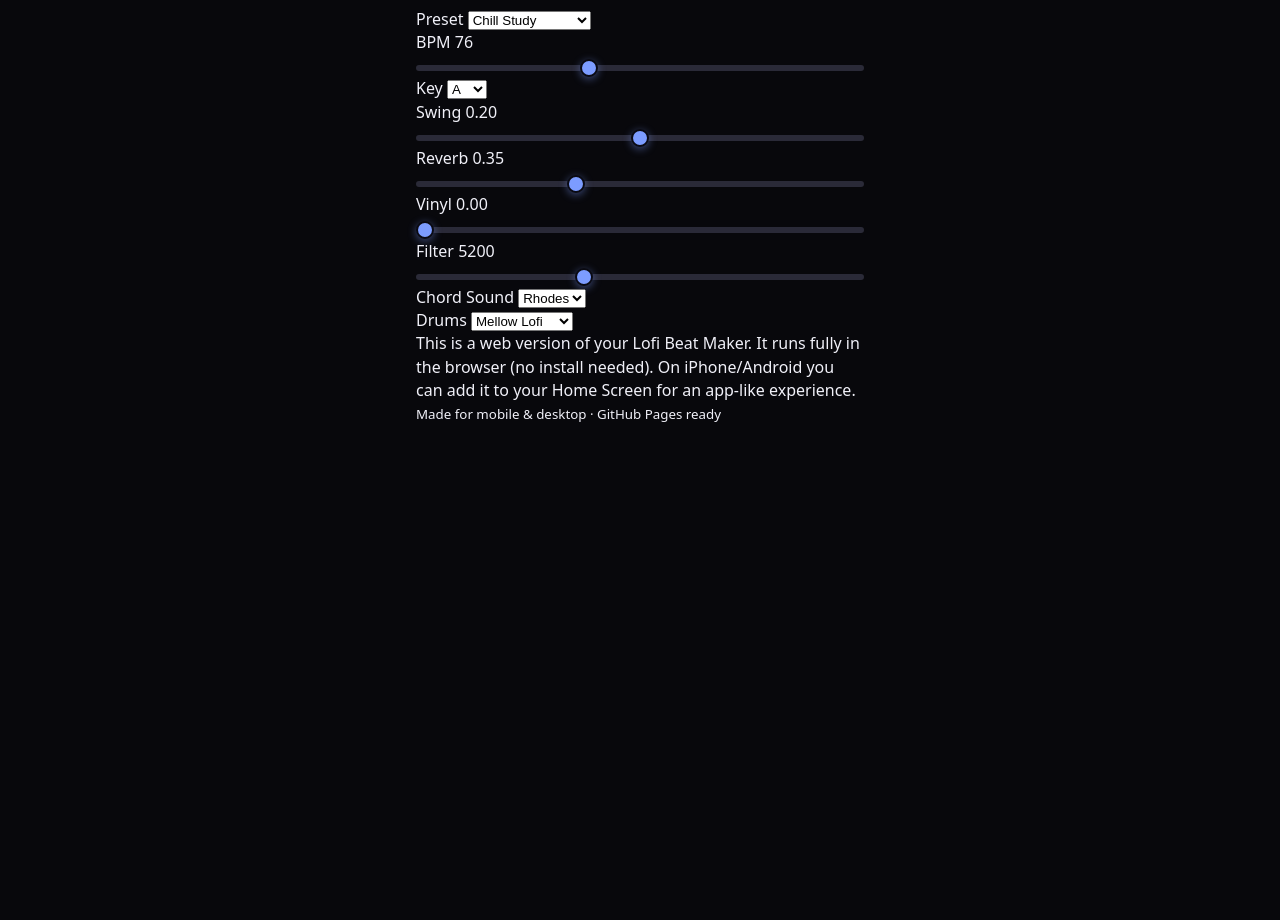
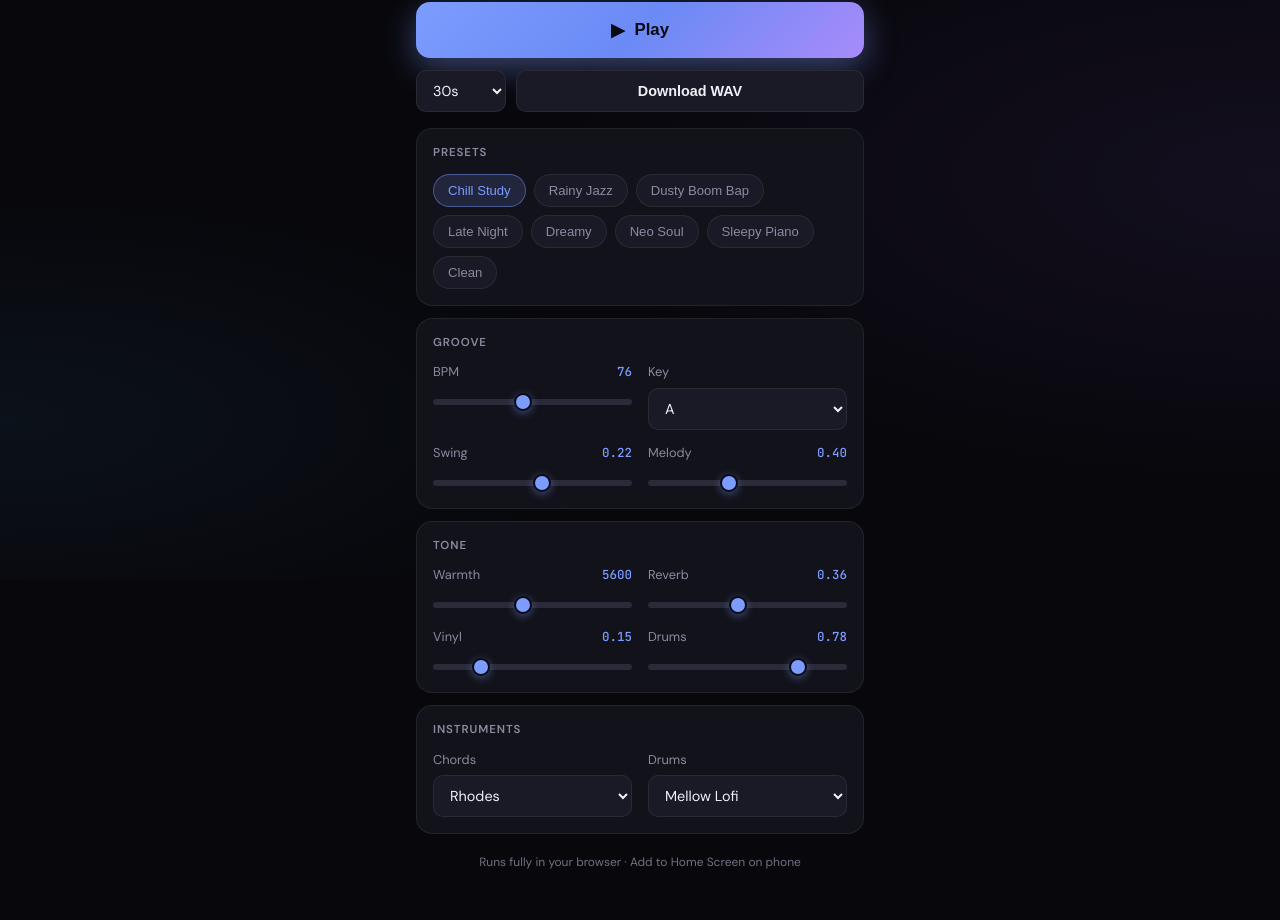
Before and after one commit to Nasaremix-maker/lofi-beat-maker, a plain HTML site: page index.html in a window 1280 px wide. Shown: the part 220-1140 px from the top of the page. Before the commit the page ends 800 px from the top, so only its background shows below. Drawn offline with Linux system fonts and the light colour scheme.

Commit message:
Add files via upload

```diff
--- a/index.html
+++ b/index.html
@@ -2,108 +2,154 @@
 <html lang="en">
 <head>
   <meta charset="UTF-8" />
-  <meta name="viewport" content="width=device-width, initial-scale=1.0, maximum-scale=1.0, user-scalable=no" />
-  <meta name="theme-color" content="#0f0f13" />
+  <meta name="viewport" content="width=device-width, initial-scale=1.0, maximum-scale=1.0, user-scalable=no, viewport-fit=cover" />
+  <meta name="theme-color" content="#08080c" />
   <meta name="apple-mobile-web-app-capable" content="yes" />
   <meta name="apple-mobile-web-app-status-bar-style" content="black-translucent" />
+  <meta name="description" content="Procedural lofi beat maker – generate chill beats in your browser" />
   <title>Lofi Beat Maker</title>
   <link rel="manifest" href="manifest.json" />
+  <link rel="preconnect" href="https://fonts.googleapis.com" />
+  <link rel="preconnect" href="https://fonts.gstatic.com" crossorigin />
+  <link href="https://fonts.googleapis.com/css2?family=DM+Sans:ital,opsz,wght@0,9..40,400;0,9..40,500;0,9..40,600;0,9..40,700;1,9..40,400&family=JetBrains+Mono:wght@400;500&display=swap" rel="stylesheet" />
   <link rel="stylesheet" href="style.css" />
 </head>
 <body>
+  <div class="bg-glow"></div>
   <div class="app">
-    <header>
+
+    <header class="header">
+      <div class="brand">
+        <div class="logo-mark">♪</div>
+        <div>
           <h1>Lofi Beat Maker</h1>
-      <p class="subtitle">Web Edition · Works on phone & desktop</p>
+          <p class="tag">Web Studio</p>
+        </div>
+      </div>
+      <button id="randomBtn" class="ghost-btn" title="New variation">
+        <span>🎲</span> New
+      </button>
     </header>
 
+    <div class="viz-card">
+      <canvas id="viz"></canvas>
+      <div class="viz-meta">
+        <span id="status">Ready</span>
+        <span id="barInfo">—</span>
+      </div>
+    </div>
+
     <section class="transport">
-      <button id="playBtn" class="play-btn">▶ Play</button>
-      <div class="status" id="status">Ready</div>
-      <button id="downloadBtn" class="secondary">Download WAV</button>
+      <button id="playBtn" class="play-btn">
+        <span class="icon">▶</span>
+        <span class="label">Play</span>
+      </button>
+      <div class="export-row">
+        <select id="exportLen" class="select-sm">
+          <option value="15">15s</option>
+          <option value="30" selected>30s</option>
+          <option value="60">1 min</option>
+          <option value="120">2 min</option>
+        </select>
+        <button id="downloadBtn" class="btn-secondary">Download WAV</button>
+      </div>
     </section>
 
-    <section class="presets">
-      <label>Preset</label>
-      <select id="preset">
-        <option value="chill">Chill Study</option>
-        <option value="rainy">Rainy Jazz</option>
-        <option value="dusty">Dusty Boom Bap</option>
-        <option value="night">Late Night Drive</option>
-        <option value="dreamy">Dreamy Pads</option>
-        <option value="neo">Neo Soul</option>
-        <option value="piano">Sleepy Piano</option>
-        <option value="clean">Clean Studio</option>
-      </select>
+    <section class="card">
+      <div class="card-title">Presets</div>
+      <div class="preset-row" id="presetGrid">
+        <button class="chip active" data-p="chill">Chill Study</button>
+        <button class="chip" data-p="rainy">Rainy Jazz</button>
+        <button class="chip" data-p="dusty">Dusty Boom Bap</button>
+        <button class="chip" data-p="night">Late Night</button>
+        <button class="chip" data-p="dreamy">Dreamy</button>
+        <button class="chip" data-p="neo">Neo Soul</button>
+        <button class="chip" data-p="piano">Sleepy Piano</button>
+        <button class="chip" data-p="clean">Clean</button>
+      </div>
     </section>
 
-    <section class="controls">
-      <div class="control">
-        <label>BPM <span id="bpmVal">76</span></label>
-        <input type="range" id="bpm" min="55" max="110" value="76" />
+    <section class="card">
+      <div class="card-title">Groove</div>
+      <div class="grid-2">
+        <div class="field">
+          <div class="field-top"><label>BPM</label><span id="bpmVal" class="mono">76</span></div>
+          <input type="range" id="bpm" min="58" max="98" value="76" />
         </div>
-      <div class="control">
-        <label>Key</label>
-        <select id="key">
+        <div class="field">
+          <div class="field-top"><label>Key</label></div>
+          <select id="key" class="select">
             <option>C</option><option>C#</option><option>D</option><option>D#</option>
             <option>E</option><option>F</option><option>F#</option><option>G</option>
             <option>G#</option><option selected>A</option><option>A#</option><option>B</option>
           </select>
         </div>
-      <div class="control">
-        <label>Swing <span id="swingVal">0.20</span></label>
-        <input type="range" id="swing" min="0" max="0.4" step="0.01" value="0.20" />
+        <div class="field">
+          <div class="field-top"><label>Swing</label><span id="swingVal" class="mono">0.22</span></div>
+          <input type="range" id="swing" min="0" max="0.40" step="0.01" value="0.22" />
         </div>
-      <div class="control">
-        <label>Reverb <span id="reverbVal">0.35</span></label>
-        <input type="range" id="reverb" min="0" max="1" step="0.01" value="0.35" />
+        <div class="field">
+          <div class="field-top"><label>Melody</label><span id="melodyVal" class="mono">0.40</span></div>
+          <input type="range" id="melody" min="0" max="1" step="0.01" value="0.40" />
         </div>
-      <div class="control">
-        <label>Vinyl <span id="vinylVal">0.00</span></label>
-        <input type="range" id="vinyl" min="0" max="1" step="0.01" value="0.00" />
-      </div>
-      <div class="control">
-        <label>Filter <span id="filterVal">5200</span></label>
-        <input type="range" id="filter" min="1200" max="12000" step="100" value="5200" />
       </div>
     </section>
 
-    <section class="row">
-      <div class="control">
-        <label>Chord Sound</label>
-        <select id="chordInst">
-          <option>Rhodes</option>
-          <option>Piano</option>
-          <option>Pad</option>
-          <option>Pluck</option>
-        </select>
+    <section class="card">
+      <div class="card-title">Tone</div>
+      <div class="grid-2">
+        <div class="field">
+          <div class="field-top"><label>Warmth</label><span id="filterVal" class="mono">5600</span></div>
+          <input type="range" id="filter" min="2000" max="10000" step="100" value="5600" />
         </div>
-      <div class="control">
-        <label>Drums</label>
-        <select id="drums">
-          <option>Mellow Lofi</option>
-          <option>Boom Bap</option>
-          <option>Head Nod</option>
-          <option>Sparse</option>
-          <option>Jazzy Shuffle</option>
-          <option>No Drums</option>
-        </select>
+        <div class="field">
+          <div class="field-top"><label>Reverb</label><span id="reverbVal" class="mono">0.36</span></div>
+          <input type="range" id="reverb" min="0" max="0.80" step="0.01" value="0.36" />
+        </div>
+        <div class="field">
+          <div class="field-top"><label>Vinyl</label><span id="vinylVal" class="mono">0.15</span></div>
+          <input type="range" id="vinyl" min="0" max="0.70" step="0.01" value="0.15" />
+        </div>
+        <div class="field">
+          <div class="field-top"><label>Drums</label><span id="drumsVal" class="mono">0.78</span></div>
+          <input type="range" id="drumsVol" min="0" max="1" step="0.01" value="0.78" />
+        </div>
       </div>
     </section>
 
-    <section class="info">
-      <p>This is a web version of your Lofi Beat Maker. It runs fully in the browser (no install needed). On iPhone/Android you can add it to your Home Screen for an app-like experience.</p>
+    <section class="card">
+      <div class="card-title">Instruments</div>
+      <div class="grid-2">
+        <div class="field">
+          <label>Chords</label>
+          <select id="chordInst" class="select">
+            <option value="Rhodes">Rhodes</option>
+            <option value="Piano">Piano</option>
+            <option value="Pad">Pad</option>
+            <option value="Pluck">Pluck</option>
+          </select>
+        </div>
+        <div class="field">
+          <label>Drums</label>
+          <select id="drums" class="select">
+            <option value="Mellow">Mellow Lofi</option>
+            <option value="BoomBap">Boom Bap</option>
+            <option value="HeadNod">Head Nod</option>
+            <option value="Sparse">Sparse</option>
+            <option value="Jazzy">Jazzy Shuffle</option>
+            <option value="None">No Drums</option>
+          </select>
+        </div>
+      </div>
     </section>
 
-    <footer>
-      <small>Made for mobile & desktop · GitHub Pages ready</small>
-    </footer>
+    <p class="foot">Runs fully in your browser · Add to Home Screen on phone</p>
   </div>
 
   <script src="app.js"></script>
   <script>
     if ("serviceWorker" in navigator) {
-      navigator.serviceWorker.register("./sw.js").catch(console.warn);
+      navigator.serviceWorker.register("./sw.js").catch(() => {});
     }
   </script>
 </body>
```
Lines whose indentation alone changed are shown as unchanged.
